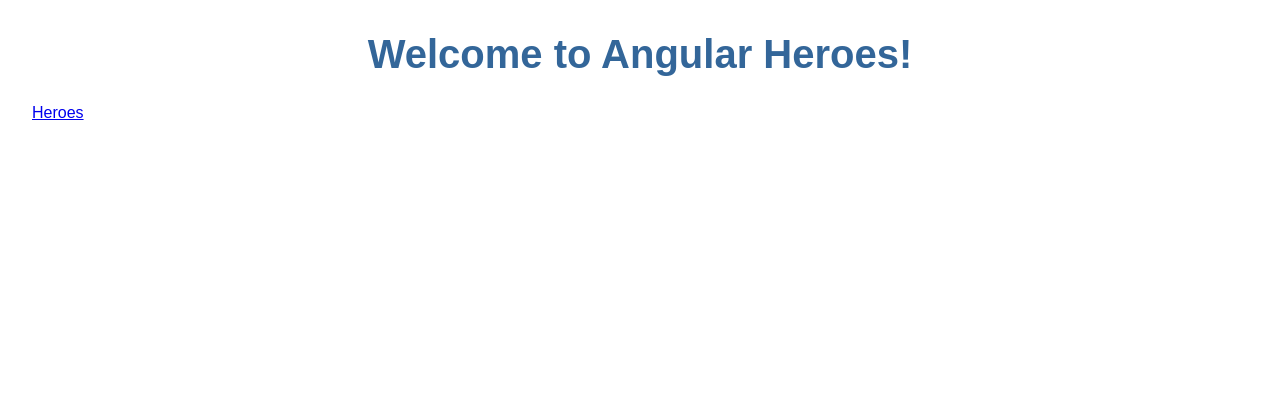
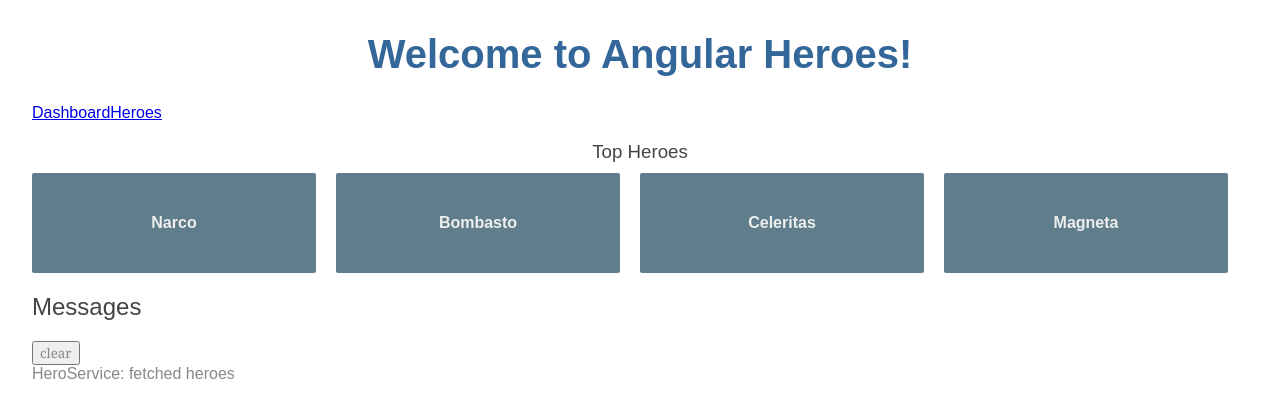
Before and after one commit to TiagoUmemura/Angular6-SimpleApp, an Angular app: page /dashboard in a window 1280 px wide. Before the commit this address led to /. Shown: the top 418 px of the page. Built offline with nearby package versions, Linux system fonts and the light colour scheme.

Commit message:
Create Dashboard Component and Dashboard Route

```diff
--- a/src/app/app-routing.module.ts
+++ b/src/app/app-routing.module.ts
@@ -1,8 +1,11 @@
 import { NgModule } from '@angular/core';
 import {RouterModule, Routes } from '@angular/router';
 import { HeroesComponent } from './heroes/heroes.component';
+import { DashboardComponent } from './dashboard/dashboard.component';
 
 const routes: Routes = [
+  { path: '', redirectTo: '/dashboard', pathMatch: 'full' },
+  { path: 'dashboard', component: DashboardComponent },
   { path: 'heroes', component: HeroesComponent }
 ];
 
--- a/src/app/app.component.html
+++ b/src/app/app.component.html
@@ -8,6 +8,7 @@
 </div>
 
 <nav>
+  <a routerLink="/dashboard">Dashboard</a>
   <a routerLink="/heroes">Heroes</a>
 </nav>
 <router-outlet></router-outlet>
--- a/src/app/app.module.ts
+++ b/src/app/app.module.ts
@@ -6,14 +6,16 @@
 import { FormsModule } from '@angular/forms';
 import { HeroDetailComponent } from './hero-detail/hero-detail.component';
 import { MessagesComponent } from './messages/messages.component';
-import { AppRoutingModule } from './/app-routing.module'; // <-- NgModel lives here
+import { AppRoutingModule } from './/app-routing.module';
+import { DashboardComponent } from './dashboard/dashboard.component'; // <-- NgModel lives here
 
 @NgModule({
   declarations: [
     AppComponent,
     HeroesComponent,
     HeroDetailComponent,
-    MessagesComponent
+    MessagesComponent,
+    DashboardComponent
   ],
   imports: [
     BrowserModule,
--- /dev/null
+++ b/src/app/dashboard/dashboard.component.css
@@ -0,0 +1,62 @@
+/* DashboardComponent's private CSS styles */
+[class*='col-'] {
+  float: left;
+  padding-right: 20px;
+  padding-bottom: 20px;
+}
+[class*='col-']:last-of-type {
+  padding-right: 0;
+}
+a {
+  text-decoration: none;
+}
+*, *:after, *:before {
+  -webkit-box-sizing: border-box;
+  -moz-box-sizing: border-box;
+  box-sizing: border-box;
+}
+h3 {
+  text-align: center; margin-bottom: 0;
+}
+h4 {
+  position: relative;
+}
+.grid {
+  margin: 0;
+}
+.col-1-4 {
+  width: 25%;
+}
+.module {
+  padding: 20px;
+  text-align: center;
+  color: #eee;
+  max-height: 120px;
+  min-width: 120px;
+  background-color: #607D8B;
+  border-radius: 2px;
+}
+.module:hover {
+  background-color: #EEE;
+  cursor: pointer;
+  color: #607d8b;
+}
+.grid-pad {
+  padding: 10px 0;
+}
+.grid-pad > [class*='col-']:last-of-type {
+  padding-right: 20px;
+}
+@media (max-width: 600px) {
+  .module {
+    font-size: 10px;
+    max-height: 75px; }
+}
+@media (max-width: 1024px) {
+  .grid {
+    margin: 0;
+  }
+  .module {
+    min-width: 60px;
+  }
+}
--- /dev/null
+++ b/src/app/dashboard/dashboard.component.html
@@ -0,0 +1,8 @@
+<h3>Top Heroes</h3>
+<div class="grid grid-pad">
+  <a *ngFor="let hero of heroes" class="col-1-4">
+    <div class="module hero">
+      <h4>{{hero.name}}</h4>
+    </div>
+  </a>
+</div>
--- /dev/null
+++ b/src/app/dashboard/dashboard.component.ts
@@ -0,0 +1,25 @@
+import { Component, OnInit } from '@angular/core';
+import { Hero } from '../hero';
+import { HeroService } from '../hero.service';
+
+@Component({
+  selector: 'app-dashboard',
+  templateUrl: './dashboard.component.html',
+  styleUrls: ['./dashboard.component.css']
+})
+export class DashboardComponent implements OnInit {
+
+  heroes: Hero[] = [];
+
+  constructor(private heroService: HeroService) { }
+
+  ngOnInit() {
+    this.getHeroes();
+  }
+
+  getHeroes(): void {
+    this.heroService.getHeroes()
+      .subscribe(heroes => this.heroes = heroes.slice(1, 5));
+  }
+
+}
```
Also changed, not shown: 1 other file (tests, documents, lock files or other folders).
